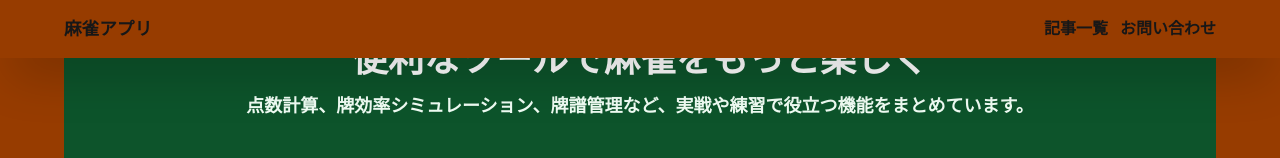
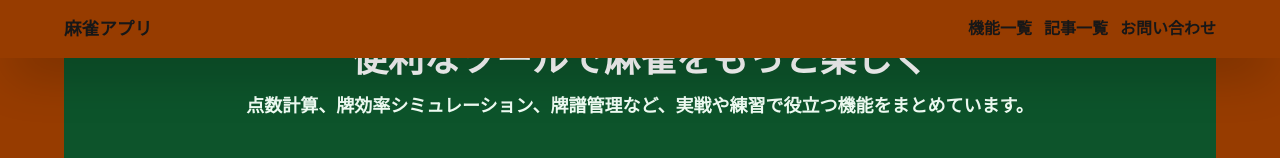
Before and after one commit to Airbag1997/majan_app, a Next.js app: page / in a window 1280 px wide. Shown: the top 158 px of the page. Built offline with nearby package versions, Linux system fonts and the light colour scheme.

Commit message:
edit layout

```diff
--- a/src/app/layout.tsx
+++ b/src/app/layout.tsx
@@ -32,6 +32,7 @@ export default function RootLayout({
             麻雀アプリ
           </h1>
           <nav>
+            <a href="http://localhost:3000/" className="ml-3 font-semibold">機能一覧</a>
             <a href="articles" className="ml-3 font-semibold">記事一覧</a>
             <a href="contacts" className="ml-3 font-semibold">お問い合わせ</a>
           </nav>
```
